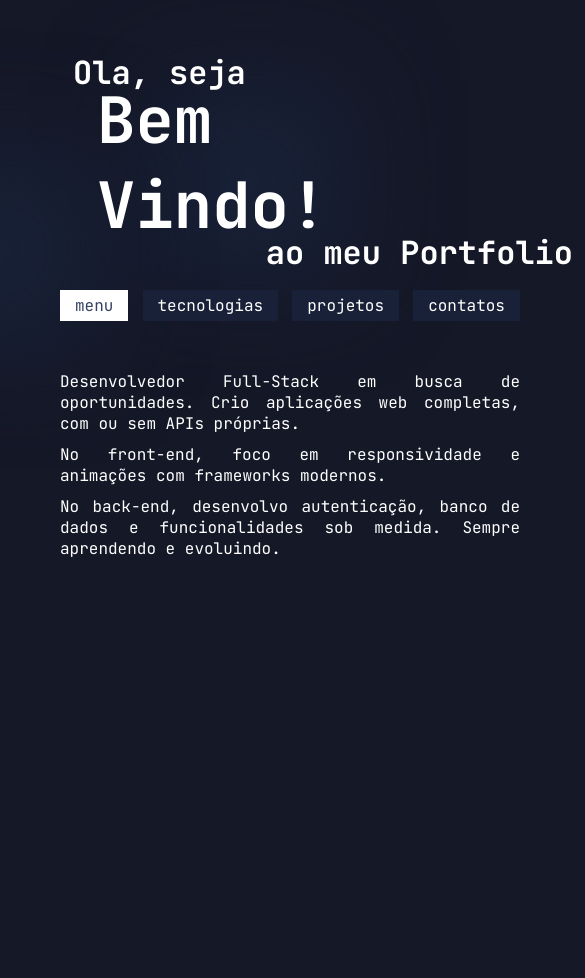
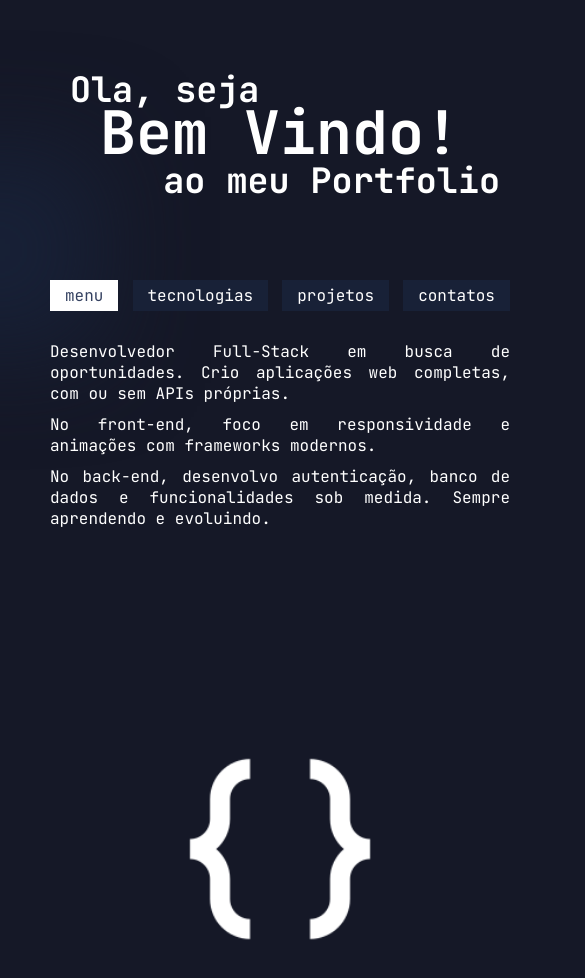
Before and after one commit to FerreiroINTZ/portfolio-v3, a React (Vite) app: page /#/ in a window 390 px wide. Shown: the top 978 px of the page, 585 px wide, since content can reach past the window. Before the commit the page ends 844 px from the top, so only its background shows below. Built offline with nearby package versions, Linux system fonts and the light colour scheme.

Commit message:
layout responsivo

```diff
--- a/src/App.jsx
+++ b/src/App.jsx
@@ -45,7 +45,7 @@ function App() {
           currentPage={currentPage}
           setCurrentPage={setCurrentPage}
           style={{scale: 0.5}}/>
-        <div id="rota" style={{scale: 1}}>
+        <div id="rota">
           <Outlet context={{
             part: 1}}/>
         </div>
--- a/src/components/contatos/contatos.css
+++ b/src/components/contatos/contatos.css
@@ -1,9 +1,9 @@
 #contatos-container {
-  margin-top: 150px;
   display: flex;
   flex-direction: column;
   gap: 40px;
   width: fit-content;
+  margin-top: 100px;
   /* background: red; */
 
   li {
--- a/src/components/menu/menu_logo.jsx
+++ b/src/components/menu/menu_logo.jsx
@@ -3,10 +3,10 @@ import code_logo from "../../imgs/code.png";
 
 function menu_logo() {
   return (
-    <>
+    <div id="menu-logo">
               <img src={code_logo} alt="" />
               <span className="lights light-code-logo"></span>
-            </>
+            </div>
   )
 }
 
--- a/src/components/projetos/projetos.css
+++ b/src/components/projetos/projetos.css
@@ -64,9 +64,9 @@
   position: relative;
   width: fit-content;
   height: 500px;
-  margin: 0px 0px 0px -100px;
   align-items: center;
   gap: 10px;
+  margin-top: 60px;
   /* background: red; */
 
   #project-card {
--- a/src/components/projetos/projetos.jsx
+++ b/src/components/projetos/projetos.jsx
@@ -15,7 +15,7 @@ import postgres_logo from "../../imgs/back-end/postgres.png"
 
 import {useValues} from "../../contex.jsx"
 
-import Project from "./project/project.jsx"
+import Project from "./project/project_container.jsx"
 import TextAndFilter from "./TextAndFilter/TextAndFilter.jsx"
 
 function projetos() {
--- a/src/components/tecnologias/tecnologias.css
+++ b/src/components/tecnologias/tecnologias.css
@@ -89,9 +89,9 @@
     display: flex;
     flex-direction: column;
     gap: 15px;
+    margin-top: 140px;
+    height: fit-content;
     width: 480px;
-    margin-top: 180px;
-    /* background: red; */
 
     #tecnologie-explained_img-title{
         display: flex;
@@ -117,3 +117,6 @@
         box-shadow: 5px 5px 4px black;
     }
 }
+
+@media (max-width: 950px){
+}
--- a/src/components/tecnologias/tecnologias.jsx
+++ b/src/components/tecnologias/tecnologias.jsx
@@ -21,7 +21,7 @@ function tecnologias() {
   }, [])
 
   return (
-    <div>
+    <>
       {
         outlet.part == 1 ? (
           <TecnologiesFields
@@ -36,7 +36,7 @@ function tecnologias() {
         )
         // exibira o card explicando sobre a tecnologia
       }
-    </div>
+    </>
   );
 }
 
--- a/src/components/title/title.jsx
+++ b/src/components/title/title.jsx
@@ -10,9 +10,9 @@ function menu({ pages, currentPage, setCurrentPage }) {
 
   return (
     <>
-      <span className="lights light-title"></span>
+      {/* <span className="lights light-title"></span> */}
       {/* Luz de fundo do title */}
-      <h1 style={{ scale: 0.8, marginLeft: "50px", height: "250px" }}>
+      <h1>
         <span className="title title1">Ola, seja</span>
         <span className="title title2">Bem Vindo!</span>
         <span className="title title3">
--- a/src/index.css
+++ b/src/index.css
@@ -13,7 +13,24 @@ body{
   height: 100vh;
   color: white;
   display: grid;
-  grid-template-columns: 1fr 1fr;
+  gap: 80px;
+  grid-template-columns: repeat(2, 1fr);
+}
+
+#body-pt1{
+  padding: 0px 50px;
+}
+
+#body-pt2{
+  display: flex;
+  padding-top: 60px;
+  justify-content: center;
+
+  #menu-logo{
+    width: 300px;
+    height: 300px;
+    justify-self: center;
+  }
 }
 
 h1{
@@ -22,12 +39,13 @@ h1{
   gap: 0px;
   font-size: 40px;
   width: fit-content;
-  margin-left: 110px;
+  height: 250px;
   margin-top: 10px;
-  /* user-select: none; */
+  /* background: red; */
 
   .title1{
     position: relative;
+    font-size: clamp(30px, 9vw, 40px);
     right: 30px;
     height: fit-content;
     top: 20px;
@@ -35,20 +53,22 @@ h1{
     /* background: blue; */
   }
 
+  .title2{
+    font-size: clamp(60px, 9vw, 80px);
+    height: fit-content;
+    white-space: nowrap;
+    /* background: green; */
+  }
+
   .title3{
+    font-size: clamp(30px, 9vw, 40px);
     position: relative;
     justify-self: end;
-    left: 125px;
+    left: clamp(40px, 10vw, 125px);
     bottom: 20px;
     height: fit-content;
     /* background: red; */
 
-  }
-
-  .title2{
-    font-size: 80px;
-    height: fit-content;
-    /* background: green; */
   }
 }
 
@@ -77,7 +97,7 @@ nav{
   display: flex;
   justify-content: space-between;
   width: 460px;
-  margin: 30px 0px 0px 60px;
+  margin-top: 30px;
 
   #inp-menu:checked ~ #label-inp-menu{
     color: #344160;
@@ -120,19 +140,40 @@ nav{
   text-align: justify;
 }
 
-#body-pt2{
-  width: 350px;
-  height: 350px;
-  justify-self: center;
-  margin-top: 70px;
-
-}
-
 #rota{
-  margin: 50px 0px 0px 60px;
+  margin-top: 50px;
+  width: 460px;
 }
 
 img{
   width: 100%;
   height: 100%;
 }
+
+@media (max-width: 950px){
+  body{
+    grid-template-columns: 1fr
+  }
+
+  #body-pt2{
+    align-items: center;
+  }
+
+  h1{
+    justify-self: center;
+  }
+
+  /* #body-pt1, #body-pt2{
+    padding: 30px;
+  } */
+
+  nav{
+    margin: 20px 0px;
+    /* justify-self: center; */
+  }
+
+  #rota{
+    margin: 30px 0px;
+    /* justify-self: center; */
+  }
+}
```
Also changed, not shown: src/components/projetos/project/project_container.jsx (renamed from src/components/projetos/project/project.jsx).
